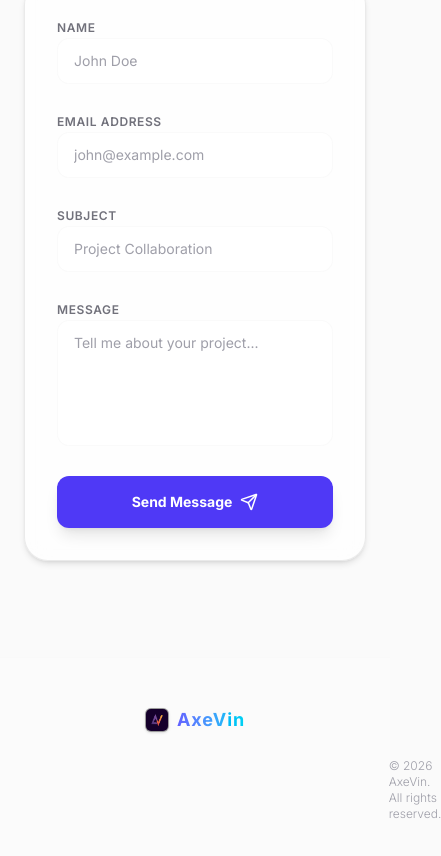
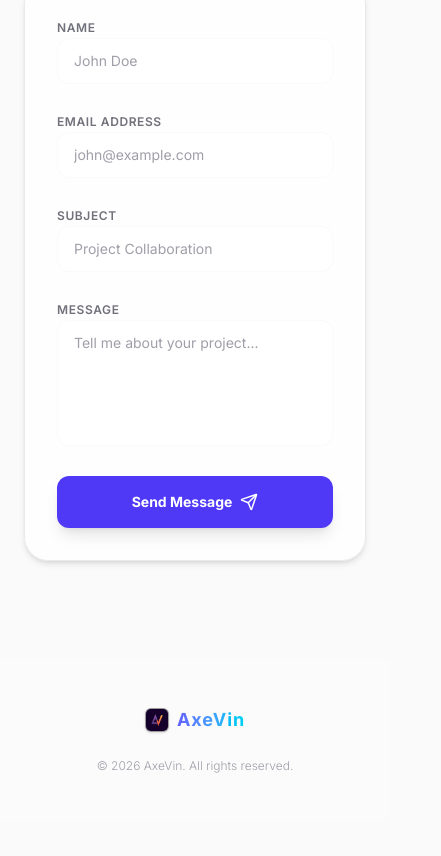
Before and after one commit to vinit-singh2007/My-Portfolio, a Next.js app: page / in a window 390 px wide. Shown: the part 6425-7281 px from the top of the page, 441 px wide, since content can reach past the window. After the commit the page ends 7247 px from the top, so only its background shows below. Built offline with nearby package versions, Linux system fonts and the light colour scheme.

Commit message:
Fix:solved the issue of extra side space in mobile

```diff
--- a/src/components/Footer.tsx
+++ b/src/components/Footer.tsx
@@ -48,7 +48,7 @@ export default function Footer() {
         </div> */}
 
         {/* Copyright */}
-        <span className="text-xs text-zinc-400 pl-110 dark:text-zinc-500 font-light">
+        <span className="text-xs text-zinc-400 md:ml-auto dark:text-zinc-500 font-light">
           &copy; {new Date().getFullYear()} AxeVin. All rights reserved.
         </span>
       </div>
```
